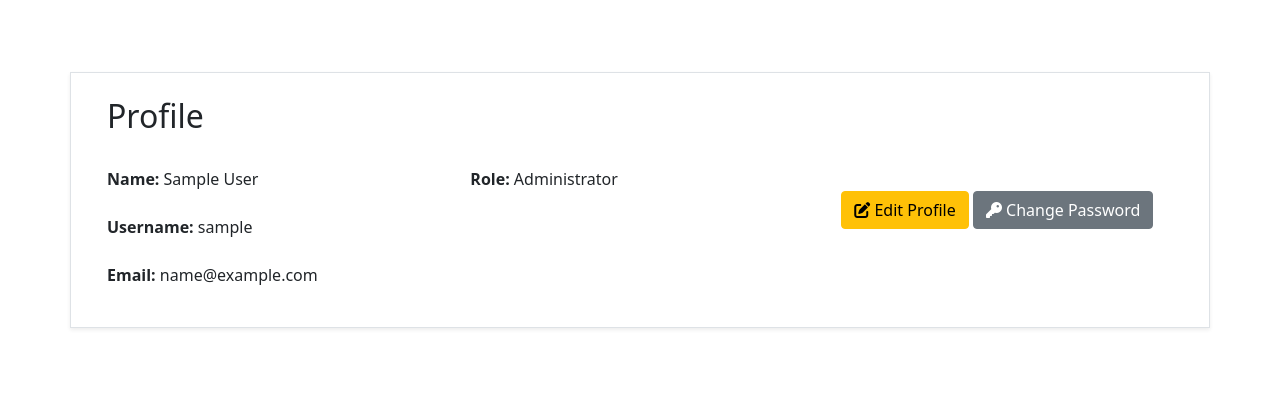
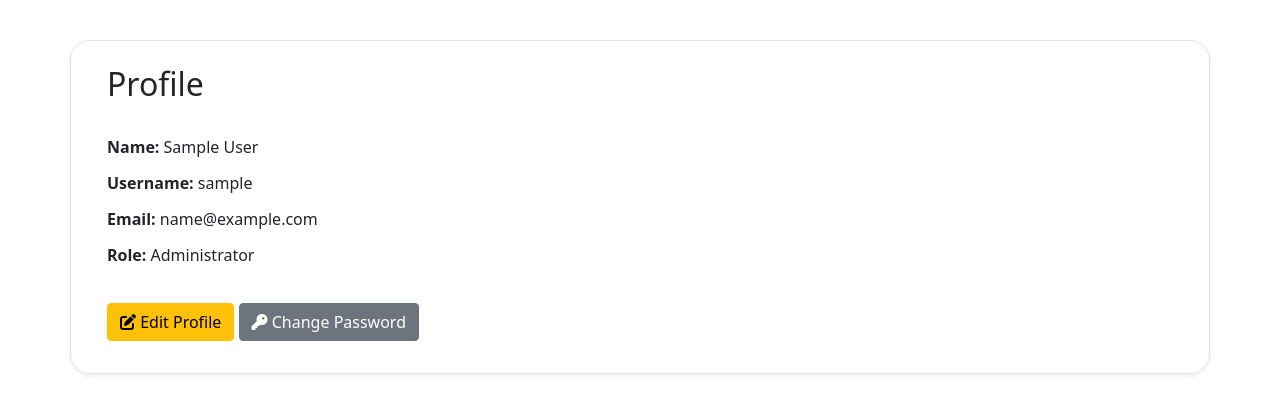
Before and after one commit to gmbt18/CS-128.2-Heart-Registry, a Django app: page /profile in a window 1280 px wide. Shown: the part 56-470 px from the top of the page. Run offline with Django 4.2, Linux system fonts and the light colour scheme; the visitor is signed in with stand-in values (Sample User, id 1); some libraries are stand-ins or nearby versions.

Commit message:
Polished Profile.html

```diff
--- a/hregistry/templates/accounts/profile.html
+++ b/hregistry/templates/accounts/profile.html
@@ -11,27 +11,28 @@
       </div>
     </div>
   </div>
-<div class = "container w-70 pt-5 mt-4">
+<div class = "container w-70 pt-3 mt-4">
 
-    <div class= "row px-4 pb-3 shadow-sm border">
+    <div class= "row px-4 pb-3 shadow-sm border" style="border-radius: 20px;">
         <h2 class="py-4">Profile</h2>
+
         <div class="col-4">
-            <div class="mb-3">
+            <div class="mb-1">
                 <strong><label class='form-label'>Name:</label></strong>
                 {{user.first_name}} {{user.last_name}}
 
             </div>
-            <div class="mb-3">
+            <div class="mb-1">
                 <strong><label class='form-label'>Username:</label></strong>
                 {{user.username}}
             </div>
-            <div class="mb-3">
+
+            <div class="mb-1">
                 <strong><label class='form-label'>Email:</label></strong>
                 {{user.email}}
             </div>
-        </div>
-        <div class="col-4 pe-4">
-            <div class="mb-3">
+
+            <div class="mb-1">
                 <strong><label class='form-label'>Role:</label></strong>
                 {% if user.user_type != None %}
                 {{user.get_user_type_display}}
@@ -40,13 +41,18 @@
                 {% endif %}
             </div>
 
+            <div class="mb-3">
+                <button type="button" class="editp bs-modal btn btn-warning mt-4"><i class="fa-solid fa-pen-to-square"></i> Edit Profile</button>
+                {%if request.user.user_type == None %}
+
+                <button type="button" class="pass bs-modal btn btn-secondary mt-4"><i class="fa-solid fa-key"></i> Change Password </button>
+                {%endif%}
+            </div>
         </div>
-        <div class="col-4 pe-4 text-center">
-            <button type="button" class="editp bs-modal btn btn-warning mt-4"><i class="fa-solid fa-pen-to-square"></i> Edit Profile</button>
-            {%if request.user.user_type == None %}
-            <button type="button" class="pass bs-modal btn btn-secondary mt-4"><i class="fa-solid fa-key"></i> Change Password </button>
-            {%endif%}
-    </div>
+
+        <!-- <div class="col-4 pe-4">
+
+        </div> -->
 
 </div>
 
```
Also changed, not shown: hregistry/hregistry/static/hregistry/logo.png (added).
